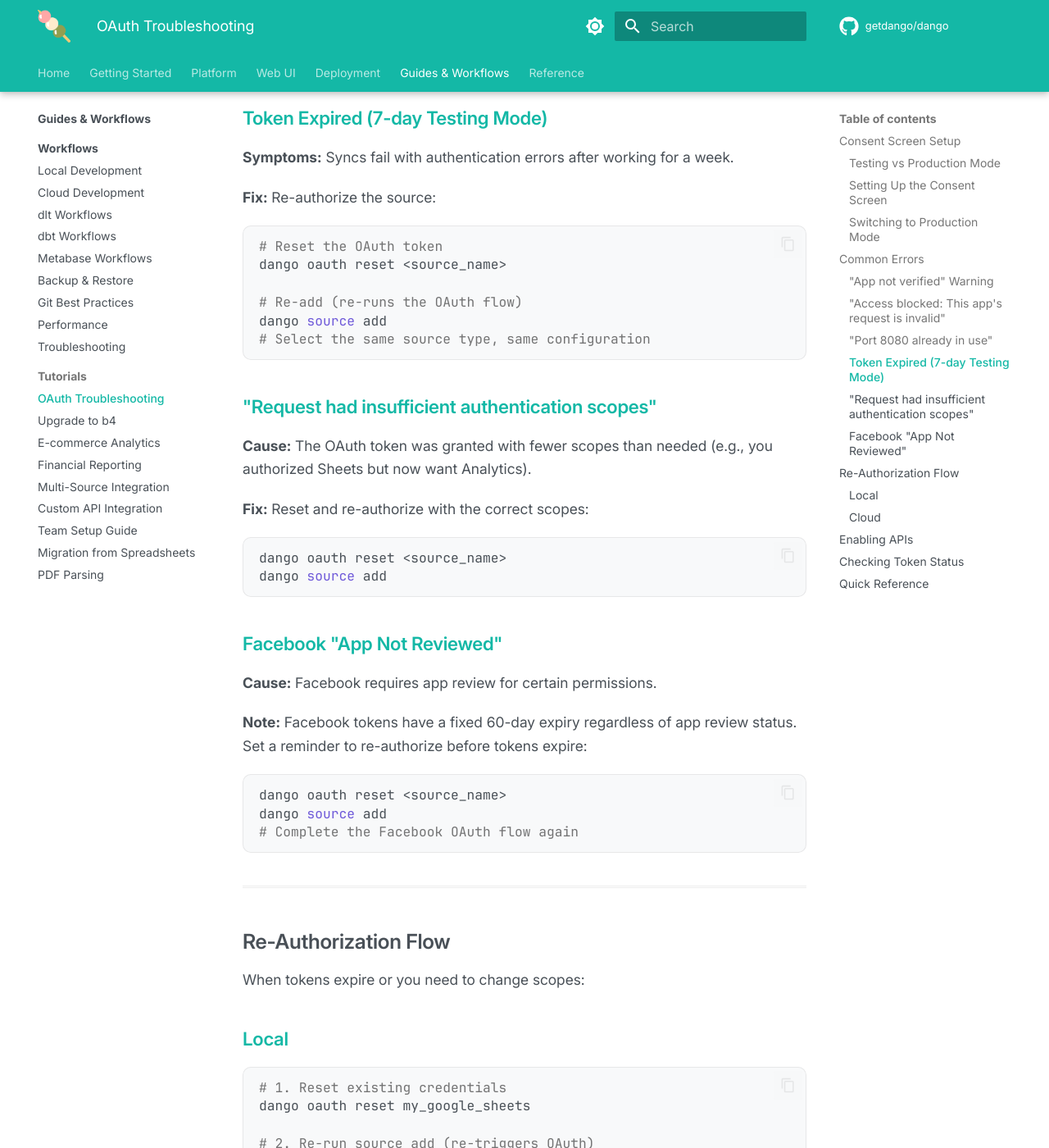
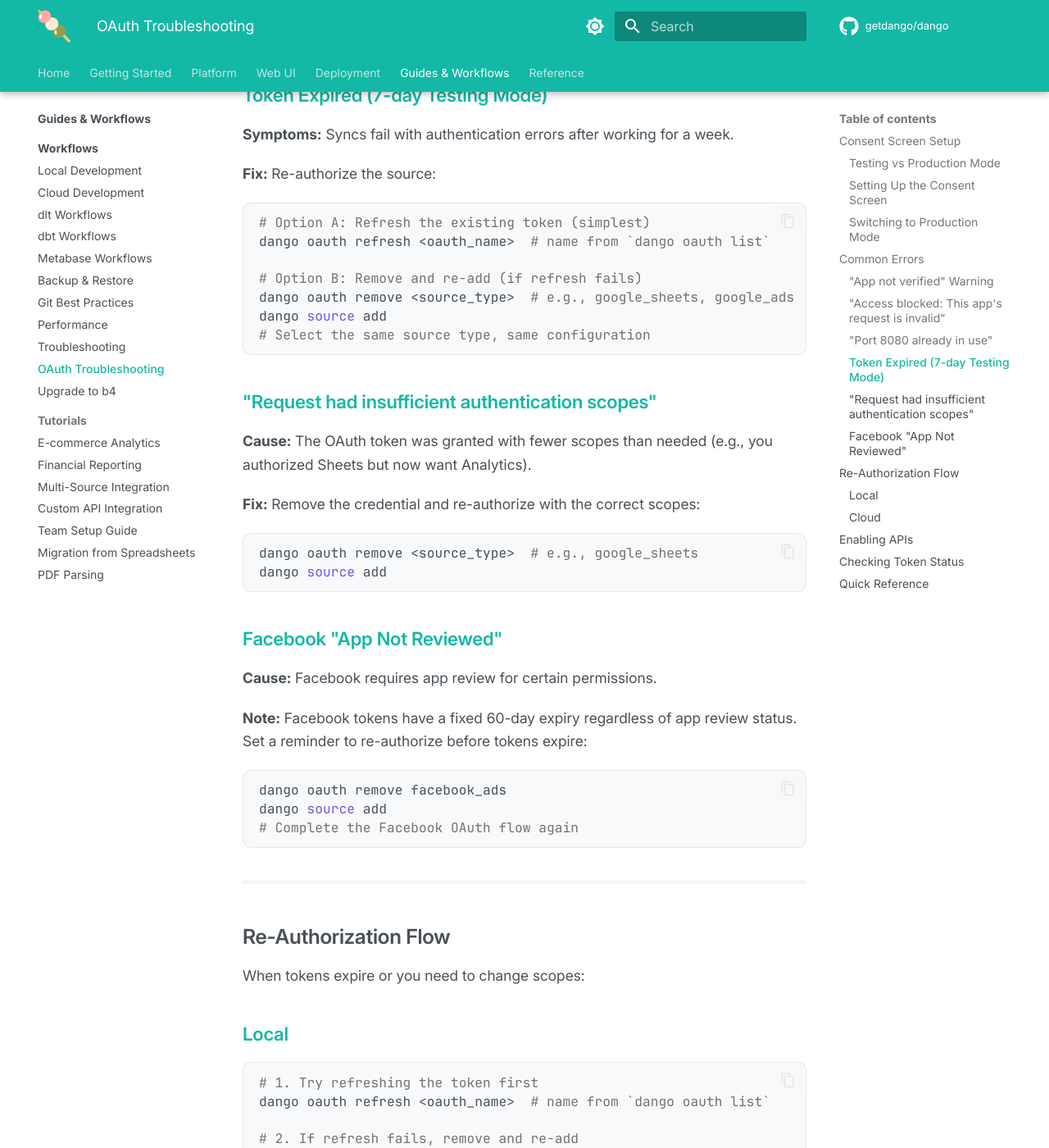
Before and after one commit to getdango/docs, an MkDocs documentation site: the page built from docs/guides/oauth-troubleshooting.md, in a window 1280 px wide and 1400 px high, scrolled down 3222 px. Shown: the whole window at 82% size. Built offline with MkDocs 1.6.1 and Material for MkDocs 9.7.7, drawn with Linux system fonts in a browser that asks for light colours; comment, search, counter and statistics services are not loaded; the version menu is left out; some of the changed text lies outside the part shown.

Commit message:
fix: address review findings — command accuracy, security, ordering
Blockers fixed:
- Replace nonexistent `dango oauth reset` with correct commands
  (`dango oauth refresh` / `dango oauth remove`)
- Remove `git add .dlt/secrets.toml` (would commit API keys)
- Fix deprecated `--source` flag → positional arg in upgrade guide

Major fixes:
- Seeds directory: `seeds/` → `dbt/seeds/`
- Move OAuth troubleshooting from Tutorials to Workflows in nav
- Remove `venv/` from project structure (init doesn't create it)
- Reorder tutorial steps to match quick-start (source add before start)

Minor:
- Add note about relative DuckDB path in custom sources
- Add `dango oauth check` command reference

Co-Authored-By: Claude Opus 4.6 (1M context) <noreply@anthropic.com>

````diff
--- a/docs/guides/oauth-troubleshooting.md
+++ b/docs/guides/oauth-troubleshooting.md
@@ -18,7 +18,7 @@ Before creating OAuth credentials, you must configure the OAuth consent screen i
 | **Best for** | Personal projects, small teams | Apps serving external users |
 
 !!! warning "Testing mode tokens expire after 7 days"
-    If your tokens stop working after a week, this is why. Either re-authorize (`dango oauth reset <source>` then `dango source add`) or switch to production mode.
+    If your tokens stop working after a week, this is why. Either re-authorize (`dango oauth refresh <oauth_name>`) or switch to production mode.
 
 ### Setting Up the Consent Screen
 
@@ -96,10 +96,11 @@ dango source add
 **Fix:** Re-authorize the source:
 
 ```bash
-# Reset the OAuth token
-dango oauth reset <source_name>
+# Option A: Refresh the existing token (simplest)
+dango oauth refresh <oauth_name>  # name from `dango oauth list`
 
-# Re-add (re-runs the OAuth flow)
+# Option B: Remove and re-add (if refresh fails)
+dango oauth remove <source_type>  # e.g., google_sheets, google_ads
 dango source add
 # Select the same source type, same configuration
 ```
@@ -108,10 +109,10 @@ dango source add
 
 **Cause:** The OAuth token was granted with fewer scopes than needed (e.g., you authorized Sheets but now want Analytics).
 
-**Fix:** Reset and re-authorize with the correct scopes:
+**Fix:** Remove the credential and re-authorize with the correct scopes:
 
 ```bash
-dango oauth reset <source_name>
+dango oauth remove <source_type>  # e.g., google_sheets
 dango source add
 ```
 
@@ -122,7 +123,7 @@ dango source add
 **Note:** Facebook tokens have a fixed 60-day expiry regardless of app review status. Set a reminder to re-authorize before tokens expire:
 
 ```bash
-dango oauth reset <source_name>
+dango oauth remove facebook_ads
 dango source add
 # Complete the Facebook OAuth flow again
 ```
@@ -136,15 +137,16 @@ When tokens expire or you need to change scopes:
 ### Local
 
 ```bash
-# 1. Reset existing credentials
-dango oauth reset my_google_sheets
+# 1. Try refreshing the token first
+dango oauth refresh <oauth_name>  # name from `dango oauth list`
 
-# 2. Re-run source add (re-triggers OAuth)
+# 2. If refresh fails, remove and re-add
+dango oauth remove <source_type>  # e.g., google_sheets
 dango source add
 # Select the source type and follow the OAuth prompts
 
 # 3. Verify the new token works
-dango sync my_google_sheets
+dango sync <source_name>
 ```
 
 ### Cloud
@@ -191,7 +193,13 @@ To enable:
 dango oauth status
 ```
 
-This shows which sources have valid tokens, when they were last refreshed, and whether they're approaching expiry.
+This shows credentials that are expired or expiring soon, and prompts you to re-authenticate.
+
+For a full diagnostic (client credentials, saved tokens, live validation):
+
+```bash
+dango oauth check
+```
 
 ---
 
@@ -202,7 +210,7 @@ This shows which sources have valid tokens, when they were last refreshed, and w
 | "App not verified" warning | Click Advanced → Go to app (expected) |
 | Token expired after 7 days | Switch consent screen to production mode, or re-authorize |
 | Port 8080 in use | `lsof -ti:8080 \| xargs kill -9` |
-| Wrong scopes | `dango oauth reset <source>` then re-add |
+| Wrong scopes | `dango oauth remove <source_type>` then re-add |
 | Facebook 60-day expiry | Re-authorize before expiry, push to cloud |
 | API not enabled | Enable exact API name in Google Cloud Console |
 | Cloud tokens expired | Re-authorize locally, then `dango remote push` |
--- a/mkdocs.yml
+++ b/mkdocs.yml
@@ -280,9 +280,9 @@ nav:
       - Git Best Practices: workflows/git-workflows.md
       - Performance: workflows/performance.md
       - Troubleshooting: workflows/troubleshooting.md
-    - Tutorials:
       - OAuth Troubleshooting: guides/oauth-troubleshooting.md
       - Upgrade to b4: guides/upgrade-b4.md
+    - Tutorials:
       - E-commerce Analytics: guides/ecommerce-tutorial.md
       - Financial Reporting: guides/financial-reporting.md
       - Multi-Source Integration: guides/multi-source.md
````
Also changed, not shown: docs/data-sources/custom-sources.md (+6 -5 lines), docs/getting-started/first-pipeline.md (+21 -23 lines), docs/guides/upgrade-b4.md (+6 -6 lines), docs/workflows/git-workflows.md (+1 -1 lines).
